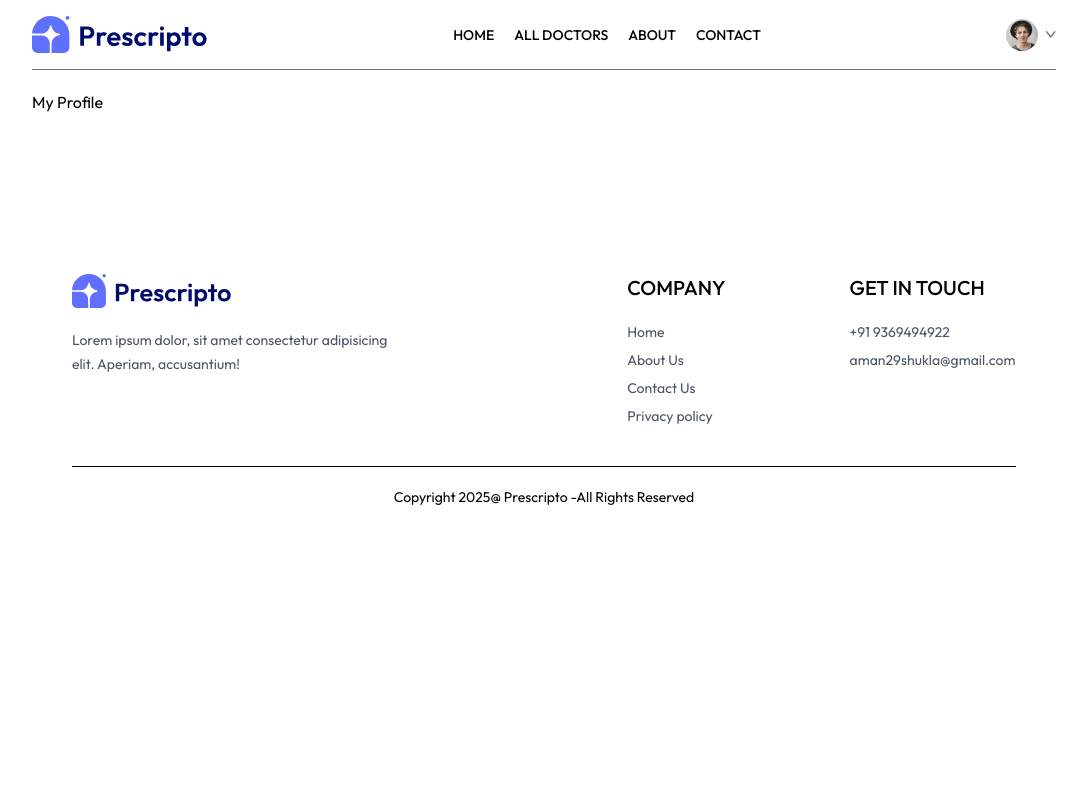
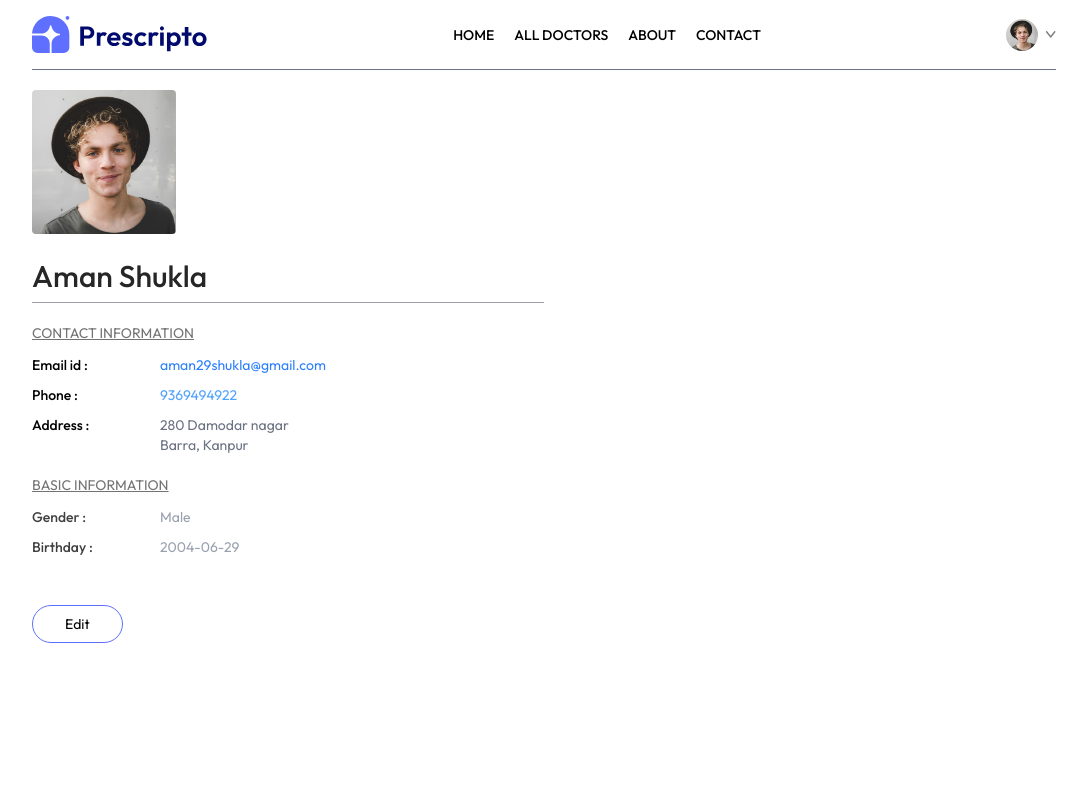
Before and after one commit to amanBNF/Prescripto, a React (Vite) app in the folder frontend/: page /my-profile in a window 1280 px wide. Shown: the top 800 px of the page, without its empty margins (96-1183 px from the left). Built offline with nearby package versions, Linux system fonts and the light colour scheme; the HTML template or start-up script is replaced by a standard one; a web font is replaced by a local one.

Commit message:
Login page and profile page

```diff
--- a/frontend/src/pages/Login.jsx
+++ b/frontend/src/pages/Login.jsx
@@ -16,19 +16,24 @@
         <p className='text-2xl font-semibold'>{state === 'Sign Up' ? "Create Account" : "Login"}</p>
         <p>Please {state === 'Sign Up' ? "sign up" : "login"} to book appointment</p>
 
+        {
+          state === 'Sign Up' &&
             <div className='w-full'>
               <p>Full Name</p>
               <input className='border border-zinc-300 rounded w-full p-2 mt-1' type="text" onChange={(event) => setName(email.target.name)} value={name} required />
             </div>
+        }
+
+
 
         <div className='w-full'>
           <p>Email</p>
-          <input className='border border-zinc-300 rounded w-full p-2 mt-1'  type="email" onChange={(event) => setName(email.target.email)} value={email} required />
+          <input className='border border-zinc-300 rounded w-full p-2 mt-1' type="email" onChange={(event) => setName(email.target.email)} value={email} required />
         </div>
 
         <div className='w-full'>
           <p>Password</p>
-          <input className='border border-zinc-300 rounded w-full p-2 mt-1'  type="password" onChange={(event) => setName(email.target.password)} value={password} required />
+          <input className='border border-zinc-300 rounded w-full p-2 mt-1' type="password" onChange={(event) => setName(email.target.password)} value={password} required />
         </div>
 
         <button className='bg-primary text-white w-full py-2 rounded-md text-base cursor-pointer'>{state === 'Sign Up' ? "Create Account" : "Login"}</button>
--- a/frontend/src/pages/MyProfile.jsx
+++ b/frontend/src/pages/MyProfile.jsx
@@ -1,9 +1,120 @@
-import React from 'react'
+import React, { useState } from 'react'
+import { assets } from '../assets/assets'
 
 const MyProfile = () => {
+
+  const [userData, setUserData] = useState({
+    name: 'Aman Shukla',
+    image: assets.profile_pic,
+    email: 'aman29shukla@gmail.com',
+    phone: '9369494922',
+    address: {
+      line1: '280 Damodar nagar',
+      line2: 'Barra, Kanpur'
+    },
+    gender: 'Male',
+    dob: '2004-06-29'
+  })
+
+  const [isEdit, setIsEdit] = useState(false)
+
   return (
-    <div>
-      <h1>My Profile</h1>
+    <div className='max-w-lg flex flex-col gap-2 text-sm'>
+
+      <img src={assets.profile_pic} className='w-36 rounded' />
+      {
+        isEdit ?
+          <input
+            className='bg-gray-50 text-3xl font-medium max-w-60 mt-4'
+            type="text"
+            value={userData.name}
+            onChange={e => setUserData(prev => ({ ...prev, name: e.target.value }))} />
+          : <p className='font-medium text-3xl text-neutral-800 mt-4'>{userData.name}</p>
+      }
+
+      <hr className='bg-zinc-400 h-[1px] border-none' />
+      <div>
+        <p className='text-neutral-500 underline mt-3'>CONTACT INFORMATION</p>
+        <div className='grid grid-cols-[1fr_3fr] gap-y-2.5 mt-3'>
+          <p className='font-medium'>Email id : </p>
+          <p className='text-blue-500'>{userData.email}</p>
+          <p className='font-medium'>Phone : </p>
+          {
+            isEdit ?
+              <input
+                className='bg-gray-100 max-w-52'
+                type="text"
+                value={userData.phone}
+                onChange={e => setUserData(prev => ({ ...prev, phone: e.target.value }))} />
+              : <p className='text-blue-400'>{userData.phone}</p>
+          }
+          <p className='font-medium'>Address : </p>
+          {
+            isEdit ?
+              <p>
+                <input
+                  className='bg-gray-100'
+                  type="text"
+                  onChange={e => setUserData(prev => ({ ...prev, address: { ...prev.address, line1: e.target.value } }))}
+                  value={userData.address.line1} />
+                <br />
+                <input
+                  className='bg-gray-100 '
+                  type="text"
+                  onChange={e => setUserData(prev => ({ ...prev, address: { ...prev.address, line2: e.target.value } }))}
+                  value={userData.address.line2} />
+              </p>
+              : <p className='text-gray-500'>
+                {userData.address.line1}
+                <br />
+                {userData.address.line2}
+              </p>
+          }
+        </div>
+      </div>
+
+      <div>
+        <p className='text-neutral-500 underline mt-3'>BASIC INFORMATION</p>
+        <div className='grid grid-cols-[1fr_3fr] gap-y-2.5 mt-3 text-neutral-700'>
+          <p className='font-medium'>Gender : </p>
+          {
+            isEdit ?
+              <select
+                className='max-w-20 bg-gray-100'
+                onChange={e => setUserData(prev => ({ ...prev, gender: e.target.value }))}
+                value={userData.gender}>
+                <option value="Male">Male</option>
+                <option value="Female">Female</option>
+              </select>
+              :
+              <p className='text-gray-400'>{userData.gender}</p>
+          }
+          <p className='font-medium'>Birthday : </p>
+          {
+            isEdit ?
+              <input
+                className='max-w-28 bg-gray-100'
+                type="date"
+                onChange={e => setUserData(prev => ({ ...prev, dob: e.target.value }))}
+                value={userData.dob} />
+              : <p className='text-gray-400'>{userData.dob}</p>
+          }
+        </div>
+      </div>
+
+      <div className='mt-10'>
+        {
+          isEdit ?
+            <button
+              className='border border-primary px-8 py-2 rounded-full cursor-pointer hover:bg-primary hover:text-white transition-all'
+              onClick={() => setIsEdit(false)}>Save Information</button>
+            :
+            <button
+              className='border border-primary px-8 py-2 rounded-full cursor-pointer hover:bg-primary hover:text-white transition-all'
+              onClick={() => setIsEdit(true)}>Edit</button>
+        }
+      </div>
+
     </div>
   )
 }
```
Lines whose indentation alone changed are shown as unchanged.
